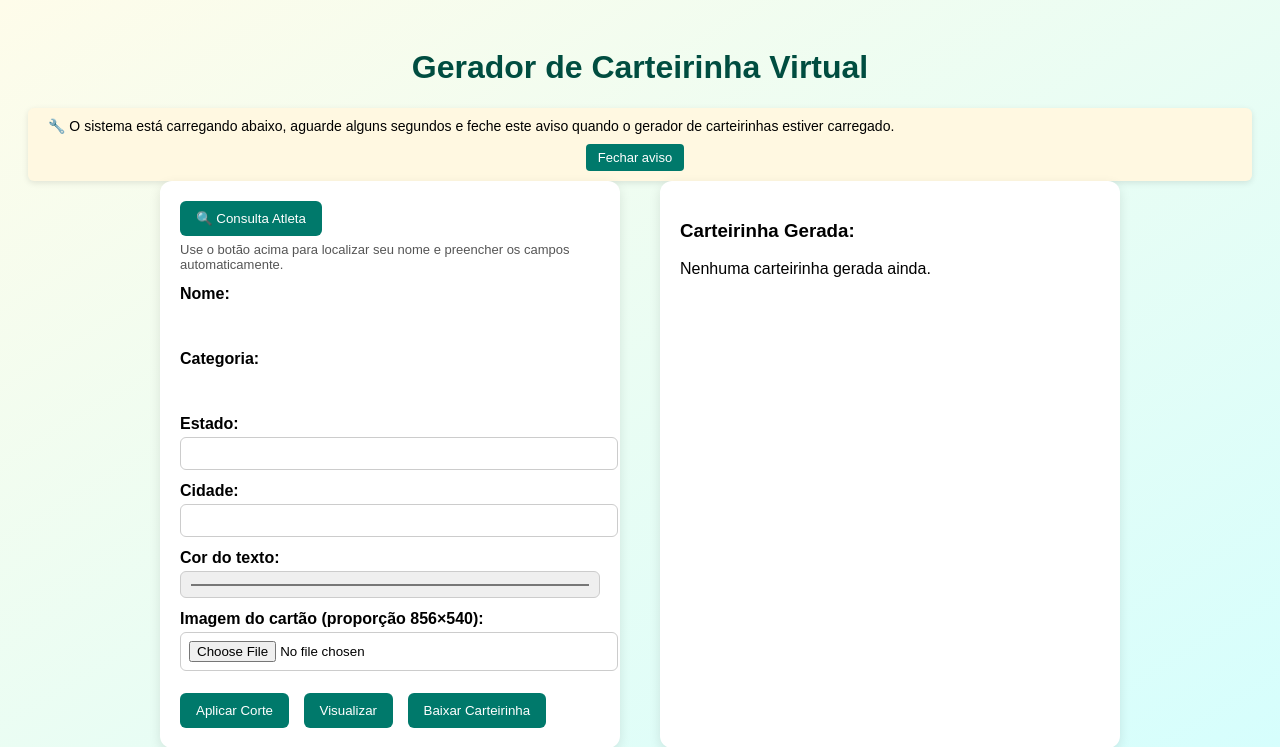
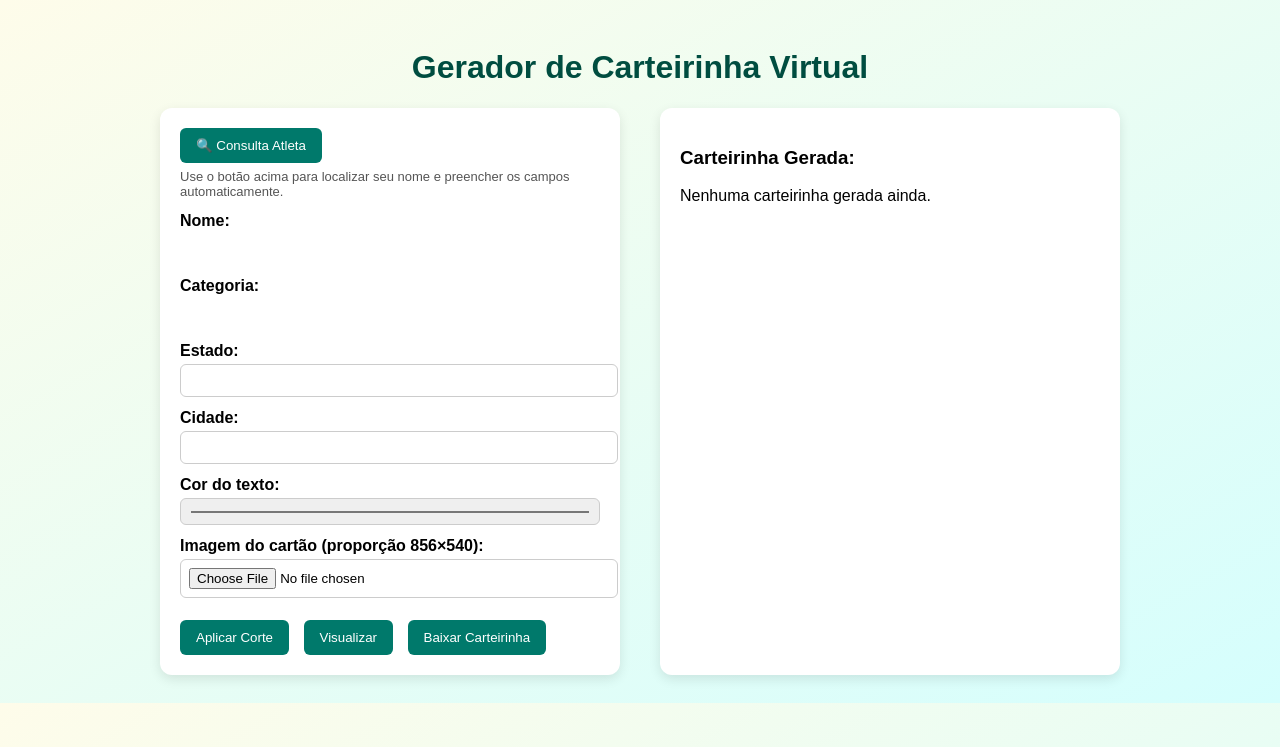
Before and after one commit to rodrigocssoares/carteirinha-virtual, a Flask app: page / in a window 1280 px wide. Shown: the top 747 px of the page. Run offline with Flask 3, Linux system fonts and the light colour scheme; some libraries are stand-ins or nearby versions.

Commit message:
reverte para index funcional

```diff
--- a/templates/index.html
+++ b/templates/index.html
@@ -65,14 +65,7 @@
 </head>
 <body>
 <h1>Gerador de Carteirinha Virtual</h1>
-<div id="topBar" style="background: #fff8e1; padding: 10px 20px; font-size: 14px; margin-top: 20px; border-radius: 6px; box-shadow: 0 2px 6px rgba(0,0,0,0.1);">
-<div class="message">
-    🔧 O sistema está carregando abaixo, aguarde alguns segundos e feche este aviso quando o gerador de carteirinhas estiver carregado.
-  </div>
-<div style="margin-top: 10px; text-align: center;">
-<button onclick="fecharAviso()" style="background-color: #00796b; color: white; border: none; padding: 6px 12px; border-radius: 4px; font-size: 13px; cursor: pointer;">Fechar aviso</button>
-</div>
-</div><form enctype="multipart/form-data" method="POST">
+<form enctype="multipart/form-data" method="POST">
 <div class="container">
 <div class="form-box">
         {% if erro %}
@@ -118,7 +111,6 @@
         {% endif %}
       </div>
 </div>
-
 </form>
 <!-- Modal -->
 <div class="modal" id="modalConsulta">
@@ -256,10 +248,5 @@
       }, 'image/png');
     }
   </script>
-<script>
-  function fecharAviso() {
-    document.getElementById("topBar").style.display = "none";
-  }
-</script>
 </body>
 </html>
```
